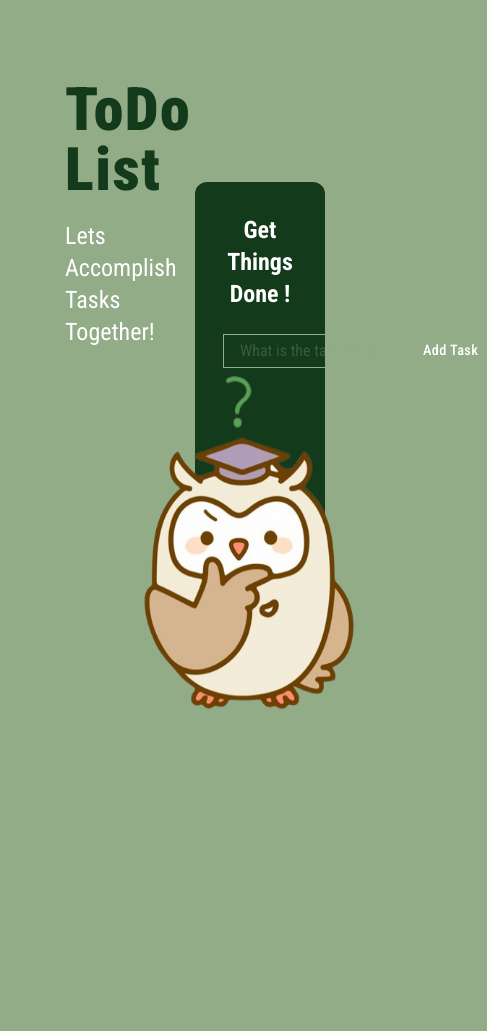
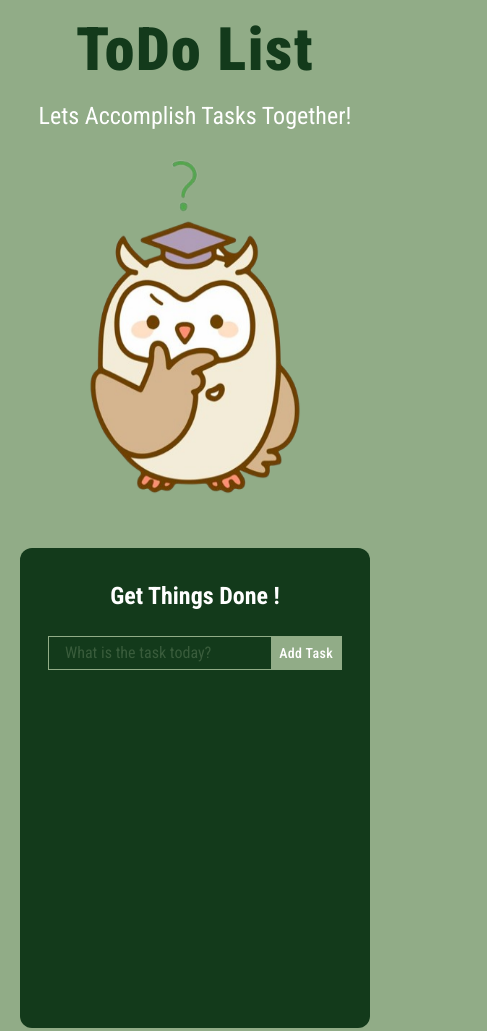
Before and after one commit to mahziarnb/todo-list, a website: page index.html in a window 390 px wide. Shown: the whole page, 487 px wide, since content can reach past the window. Before the commit the page ends 844 px from the top, so only its background shows below. Drawn offline with Linux system fonts and the light colour scheme.

Commit message:
feat: make layout responsive

```diff
--- a/assets/css/style.css
+++ b/assets/css/style.css
@@ -1,10 +1,10 @@
+body{
+    font-family: "Roboto Condensed", sans-serif;
+}
+
 .flex-center{
     justify-content: center;
     align-items: center;
-}
-
-body{
-    font-family: "Roboto Condensed", sans-serif;
 }
 
 .btn{
--- a/index.html
+++ b/index.html
@@ -11,19 +11,19 @@
     <link rel="preconnect" href="https://fonts.gstatic.com" crossorigin>
     <link href="https://fonts.googleapis.com/css2?family=Fraunces:ital,opsz,wght@0,9..144,100..900;1,9..144,100..900&family=Roboto+Condensed:ital,wght@0,100..900;1,100..900&display=swap" rel="stylesheet">
 </head>
-<body class="bg-tint">
+<body class="bg-tint flex flex-center">
     <!-- main -->
-    <section class="main h-screen w-full ">
+    <section class="main lg:h-screen w-full max-w-[1200px] ">
         <!-- main container -->
-        <div class="main-container h-full w-full flex flex-center ">
+        <div class="main-container  w-full flex flex-col md:flex-row md:gap-5 flex-center py-5 overflow-hidden px-5">
 
 
             <!-- left section -->
-            <section class="left w-1/3 flex flex-col pb-7">
+            <section class="left flex justify-center flex-col pb-7">
 
-                <h1 class="font-black text-6xl text-shade tracking-wide">ToDo List</h1>
+                <h1 class="font-black text-6xl text-shade tracking-wide text-center md:text-left">ToDo List</h1>
 
-                <p class="text-2xl text-light py-5 ">Lets Accomplish Tasks Together!</p>
+                <p class="text-2xl text-light py-5 text-center md:text-left ">Lets Accomplish Tasks Together!</p>
 
                 <div class="image w-full">
                     <div class="size-[23rem] ">
@@ -34,39 +34,18 @@
             </section>
 
             <!-- right section -->
-            <section class="right w-1/3 h-[480px] bg-shade px-7 py-8 rounded-xl">
+            <section class="right w-full lg:w-[40%]  h-[480px] bg-shade px-7 py-8 rounded-xl">
 
                 <h1 class="text-2xl text-center text-light font-bold">Get Things Done !</h1>
 
                 <!-- add task -->
                 <div class="add-task flex mt-6 mb-[3rem]">
                     <input id="add-task-input" type="text" placeholder="What is the task today?" class="bg-transparent placeholder-tint/30   border border-r-0 text-tint border-tint pl-4 pr-3 py-1 grow outline-none">
-                    <button id="addBtn" type="button" class="addBtn bg-tint border border-l-0 border-tint text-[.9rem] px-2 text-nowrap font-medium py-1 text-light  tracking-wide">Add Task</button>
+                    <button id="addBtn" type="button" class="addBtn bg-tint border border-l-0 border-tint text-sm md:text-[.9rem] px-2 text-nowrap font-medium py-1 text-light  tracking-wide">Add Task</button>
                 </div>
 
                 <!-- tasks container -->
                 <ul id="tasks-list" class="tasks flex flex-col gap-4 max-h-[290px] overflow-y-auto scrollbar-thin">
-
-                     <!-- <li  class="tasks-item">
-
-                        <input  disabled type="text" class="item-input">
-
-                        <div class="btn-group">
-                            <button class="editBtn btn"><i class="fa-solid fa-pen-to-square"></i></button>
-                            <button class="removeBtn btn"><i class="fa-solid fa-trash"></i></button>
-                        </div>
-
-                    </li>
-                    <li  class="tasks-item">
-
-                        <input disabled type="text" class="item-input">
-
-                        <div class="btn-group">
-                            <button class="editBtn btn"><i class="fa-solid fa-pen-to-square"></i></button>
-                            <button class="removeBtn btn"><i class="fa-solid fa-trash"></i></button>
-                        </div>
-
-                    </li> -->
 
                 </ul>
 
```
Also changed, not shown: assets/css/output.css.
